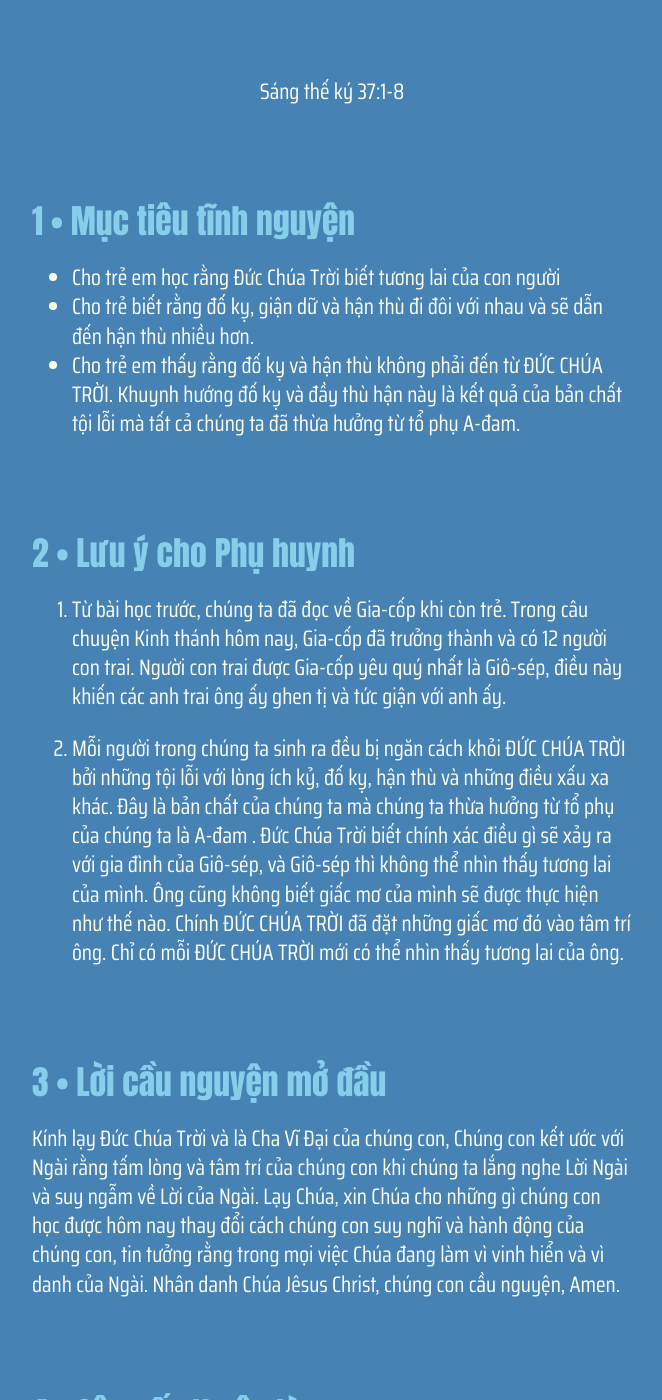
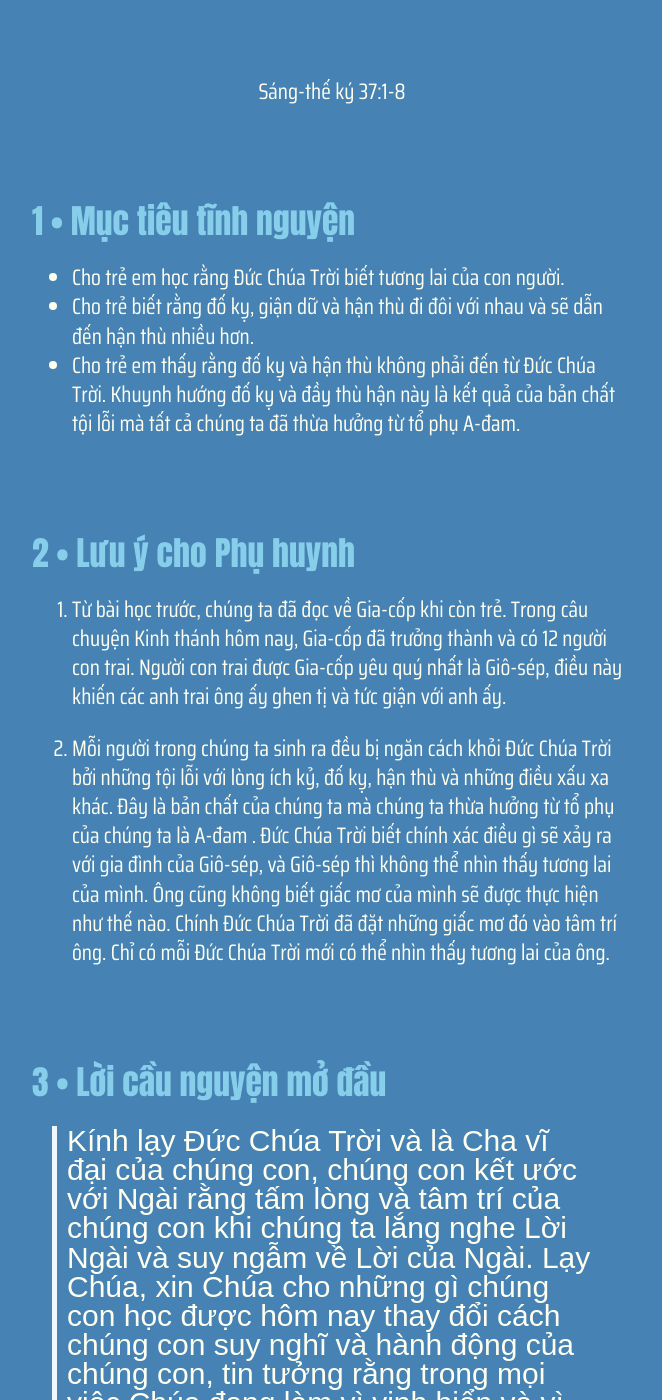
Before and after one commit to GospelTrust/LGS, a Jekyll site: the page built from docs/content/_vi/19-1.md, in a window 1280 px wide and 1400 px high, scrolled down 504 px. Shown: the whole window, without its empty margins (308-970 px from the left). Built offline with Jekyll 4.4.1, drawn with Linux system fonts in a browser that asks for light colours; some web fonts are replaced; some of the changed text lies outside the part shown.

Commit message:
Update 19-1.md

```diff
--- a/docs/content/_vi/19-1.md
+++ b/docs/content/_vi/19-1.md
@@ -1,31 +1,31 @@
 ---
 week: 19
 day: 1
-title: 'GIẤC MƠ VÀ ÁO CHOÀNG MÀU SẮC CỦA GIÔ-SẾP'
-bible: 'Sáng thế ký 37:1-8'
+title: 'Giấc mơ và áo choàng màu sắc của Giô-sếp'
+bible: 'Sáng-thế ký 37:1-8'
 layout: lesson
 ---
 
 
 {% include lesson/section.html index=1 %}
-- Cho trẻ em học rằng Đức Chúa Trời biết tương lai của con người
+- Cho trẻ em học rằng Đức Chúa Trời biết tương lai của con người.
 - Cho trẻ biết rằng đố kỵ, giận dữ và hận thù đi đôi với nhau và sẽ dẫn đến hận thù nhiều hơn.
-- Cho trẻ em thấy rằng đố kỵ và hận thù không phải đến từ ĐỨC CHÚA TRỜI. Khuynh hướng đố kỵ và đầy thù hận này là kết quả của bản chất tội lỗi mà tất cả chúng ta đã thừa hưởng từ tổ phụ A-đam.
+- Cho trẻ em thấy rằng đố kỵ và hận thù không phải đến từ Đức Chúa Trời. Khuynh hướng đố kỵ và đầy thù hận này là kết quả của bản chất tội lỗi mà tất cả chúng ta đã thừa hưởng từ tổ phụ A-đam.
 
 
 {% include lesson/section.html index=2 %}
  1. Từ bài học trước, chúng ta đã đọc về Gia-cốp khi còn trẻ. Trong câu chuyện Kinh thánh hôm nay, Gia-cốp đã trưởng thành và có 12 người con trai. Người con trai được Gia-cốp yêu quý nhất là Giô-sép, điều này khiến các anh trai ông ấy ghen tị và tức giận với anh ấy.
 
-2. Mỗi người trong chúng ta sinh ra đều bị ngăn cách khỏi ĐỨC CHÚA TRỜI bởi những  tội lỗi với lòng ích kỷ, đố kỵ, hận thù và những điều xấu xa khác. Đây là bản chất của chúng ta mà chúng ta thừa hưởng từ tổ phụ của chúng ta là A-đam .
-Đức Chúa Trời biết chính xác điều gì sẽ xảy ra với gia đình của Giô-sép, và  Giô-sép thì không thể nhìn thấy tương lai của mình. Ông cũng không biết giấc mơ của mình sẽ được thực hiện như thế nào. Chính ĐỨC CHÚA TRỜI đã đặt những giấc mơ đó vào tâm trí ông. Chỉ có mỗi ĐỨC CHÚA TRỜI mới có thể nhìn thấy tương lai của ông.
+2. Mỗi người trong chúng ta sinh ra đều bị ngăn cách khỏi Đức Chúa Trời bởi những  tội lỗi với lòng ích kỷ, đố kỵ, hận thù và những điều xấu xa khác. Đây là bản chất của chúng ta mà chúng ta thừa hưởng từ tổ phụ của chúng ta là A-đam .
+Đức Chúa Trời biết chính xác điều gì sẽ xảy ra với gia đình của Giô-sép, và  Giô-sép thì không thể nhìn thấy tương lai của mình. Ông cũng không biết giấc mơ của mình sẽ được thực hiện như thế nào. Chính Đức Chúa Trời đã đặt những giấc mơ đó vào tâm trí ông. Chỉ có mỗi Đức Chúa Trời mới có thể nhìn thấy tương lai của ông.
 
 
 {% include lesson/section.html index=3 %}
-Kính lạy Đức Chúa Trời và là Cha Vĩ Đại của chúng con, Chúng con kết ước với Ngài rằng tấm lòng và tâm trí của chúng con khi chúng ta lắng nghe Lời Ngài và suy ngẫm về Lời của Ngài. Lạy Chúa, xin Chúa cho những gì chúng con học được hôm nay thay đổi cách chúng con suy nghĩ và hành động của chúng con, tin tưởng rằng trong mọi việc Chúa đang làm vì vinh hiển và vì danh của Ngài. Nhân danh Chúa Jêsus Christ, chúng con cầu nguyện, Amen.
+> Kính lạy Đức Chúa Trời và là Cha vĩ đại của chúng con, chúng con kết ước với Ngài rằng tấm lòng và tâm trí của chúng con khi chúng ta lắng nghe Lời Ngài và suy ngẫm về Lời của Ngài. Lạy Chúa, xin Chúa cho những gì chúng con học được hôm nay thay đổi cách chúng con suy nghĩ và hành động của chúng con, tin tưởng rằng trong mọi việc Chúa đang làm vì vinh hiển và vì danh của Ngài. Nhân danh Chúa Jêsus Christ, chúng con cầu nguyện, Amen.
 
 
 {% include lesson/section.html index=4 %}
-Sáng thế ký 37:3-4
+### Sáng-thế ký 37:3-4
  3 Vả, Y-sơ-ra-ên thương yêu Giô-sép hơn những con trai khác, vì là con muộn mình, nên may cho chàng một cái áo dài có nhiều sắc. 4 Các anh thấy cha thương Giô-sép hơn bọn mình, bèn sanh lòng ganh ghét, chẳng có thế lấy lời tử tế nói cùng chàng được.
 
 
@@ -61,4 +61,4 @@
 
 
 {% include lesson/section.html index=10 %}
-Ôi Kính lạy Chúa là Đức Chúa Trời, Cảm ơn Ngài đã dạy dỗ chúng con ngày hôm nay. Xin Chúa thương xót chúng con và tha thứ cho chúng con, Chúa ôi, vì đã nhiều lần chúng con giống như anh em của Giô-sép với lòng đố kỵ và đầy thù hận với người khác. Xin Chúa cho chúng con học cách đánh giá cao người khác và nhận ra rằng Ngài đang kiểm soát và đang làm việc trong cuộc sống của mọi người vì vinh hiển của Ngài. Nhân danh Chúa Jêsus Christ, chúng con cầu nguyện, Amen.
+> Ôi! Kính lạy Chúa là Đức Chúa Trời, Cảm ơn Ngài đã dạy dỗ chúng con ngày hôm nay. Xin Chúa thương xót chúng con và tha thứ cho chúng con, Chúa ôi, vì đã nhiều lần chúng con giống như anh em của Giô-sép với lòng đố kỵ và đầy thù hận với người khác. Xin Chúa cho chúng con học cách đánh giá cao người khác và nhận ra rằng Ngài đang kiểm soát và đang làm việc trong cuộc sống của mọi người vì vinh hiển của Ngài. Nhân danh Chúa Jêsus Christ, chúng con cầu nguyện, Amen.
```
Also changed, not shown: other parts of docs/content/_vi/19-1.md (+9 -9 lines).
